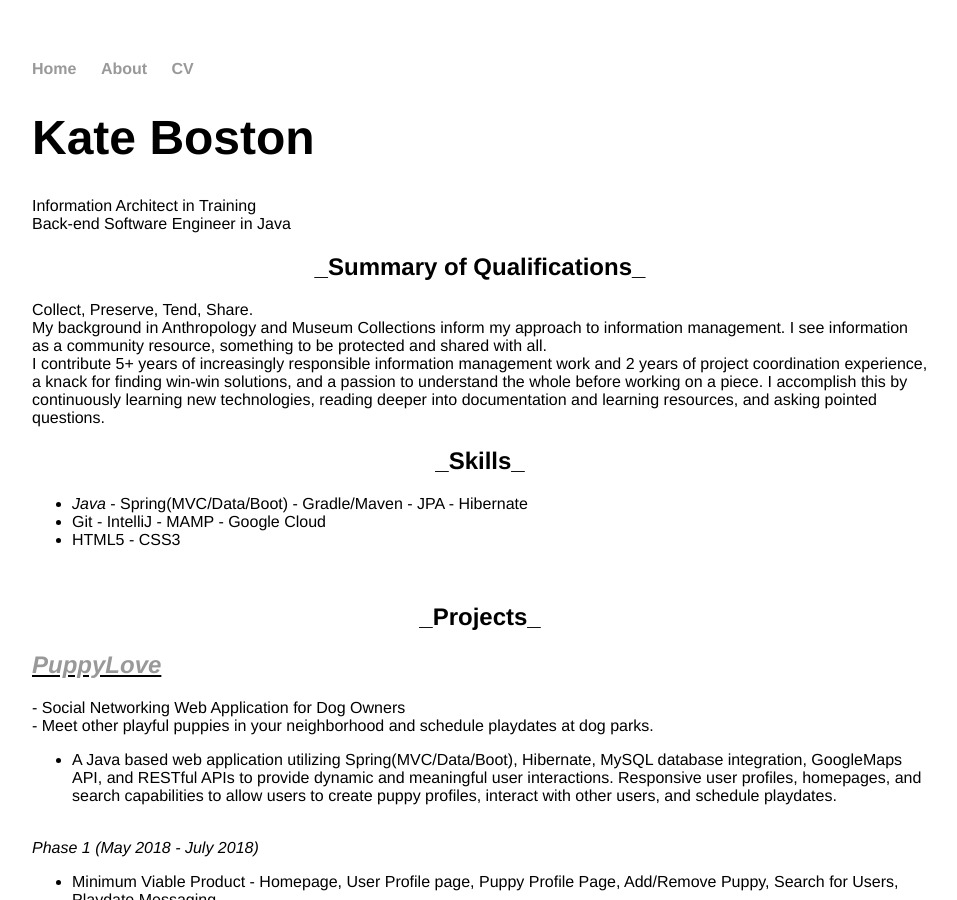
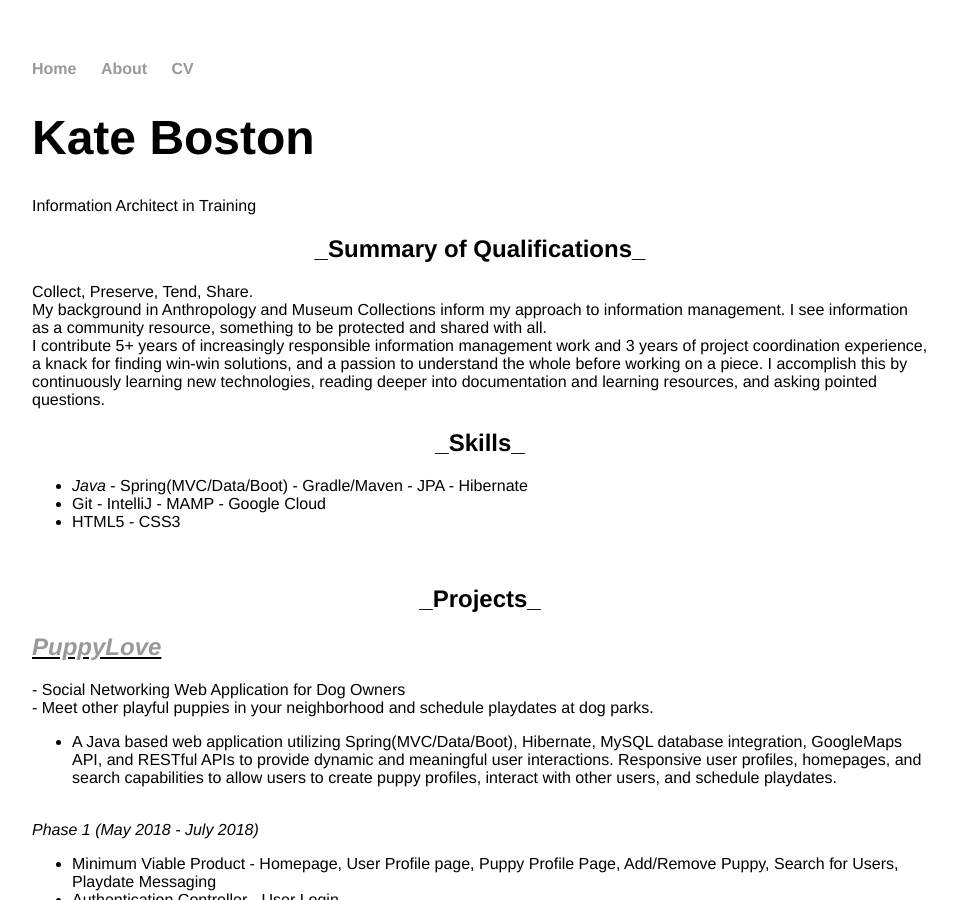
Before and after one commit to ktlnbstn/ktlnbstn.github.io, a Jekyll site: the page built from cv/index.html, in a window 1280 px wide and 900 px high. Shown: the whole window, without its empty margins (160-1117 px from the left). Built offline with Jekyll 4.4.1, drawn with Linux system fonts in a browser that asks for light colours.

Commit message:
May 2019

```diff
--- a/cv/index.html
+++ b/cv/index.html
@@ -6,7 +6,6 @@ title: CV
 
 	<h1>Kate Boston</h1>
 	Information Architect in Training</br>
-	Back-end Software Engineer in Java</br>
 
 	<center><h2>_Summary of Qualifications_</h2></center>
 
@@ -14,7 +13,7 @@ Collect, Preserve, Tend, Share.</br>
 My background in Anthropology and Museum Collections inform my approach to information management.
 I see information as a community resource, something to be protected and shared with all. </br>
 
-I contribute 5+ years of increasingly responsible information management work and 2 years of project
+I contribute 5+ years of increasingly responsible information management work and 3 years of project
 coordination experience, a knack for finding win-win solutions, and a passion to understand the whole before
 working on a piece. I accomplish this by continuously learning new technologies, reading deeper into documentation
 and learning resources, and asking pointed questions.</br>
```
